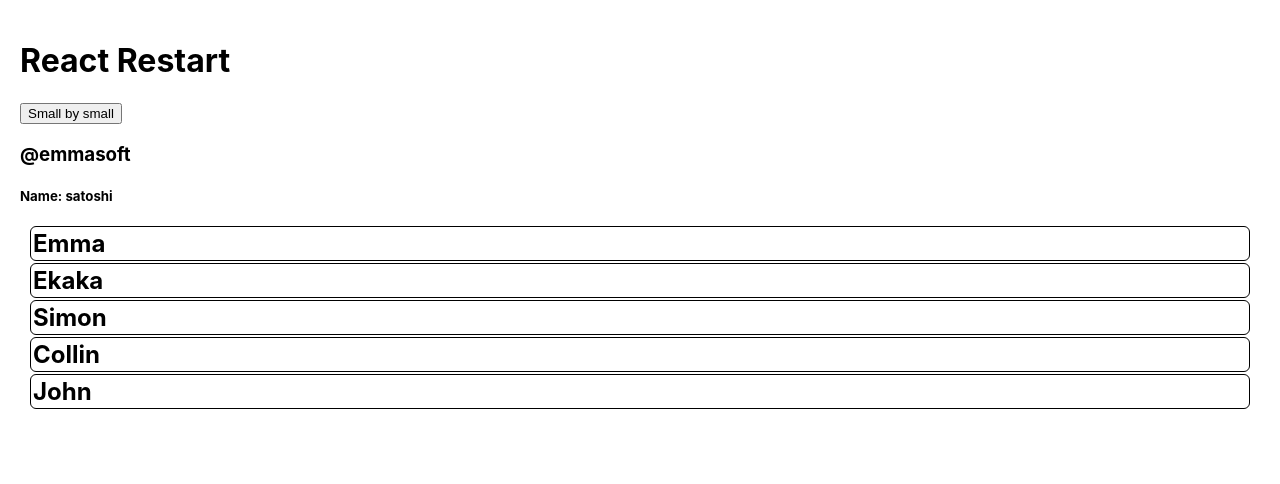
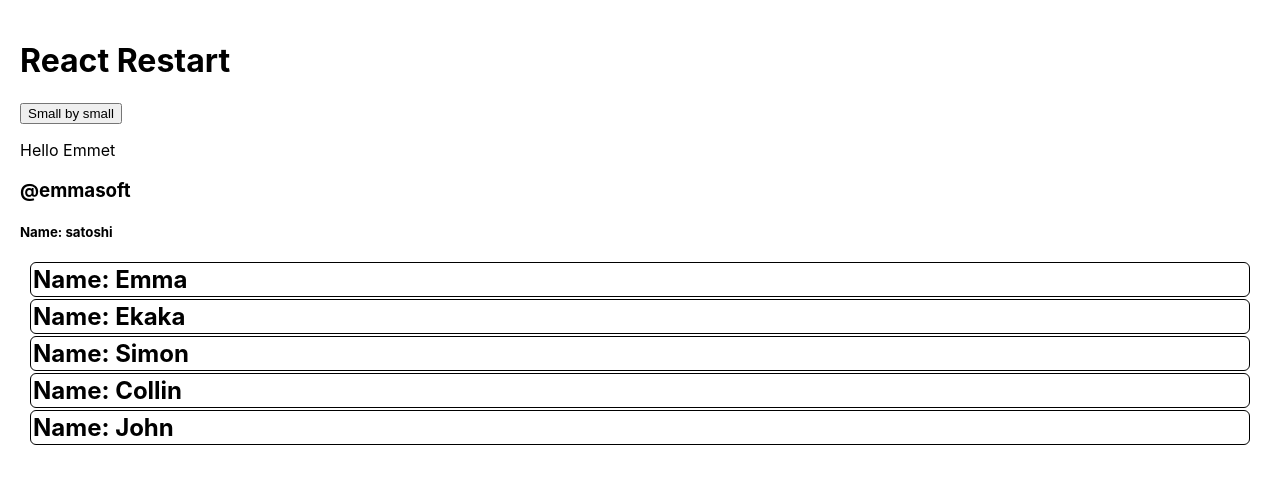
Before and after one commit to emmanuelekaka/refresh, a React (Create React App) app: page / in a window 1280 px wide. Shown: the top 484 px of the page. Built offline with nearby package versions, Linux system fonts and the light colour scheme.

Commit message:
chore: created list based props

```diff
--- a/src/App.js
+++ b/src/App.js
@@ -23,6 +23,7 @@ const App = () => {
     <div>
       <h1>React Restart</h1>
       <Button/>
+      <p>Hello Emmet</p>
       <Linked/>
       <Propex name = {name}/>
       <List People={People}/>
--- a/src/components/List.jsx
+++ b/src/components/List.jsx
@@ -4,7 +4,7 @@ const List = ({People}) => {
   return (<div>
         {
             People.map((person) => (
-             <h2 key={person.id} className="heading">{person.name}</h2>
+             <h2 key={person.id} className="heading">Name: {person.name}</h2>
             ))
         }
         </div>
```
